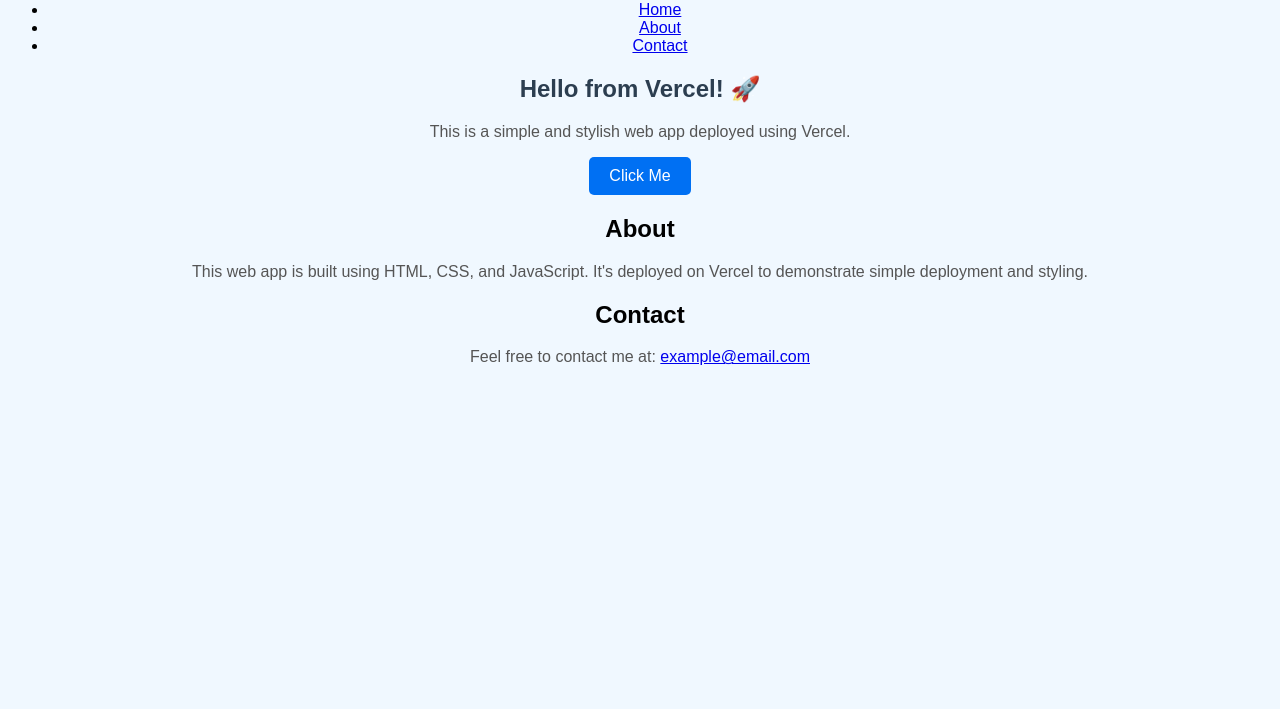
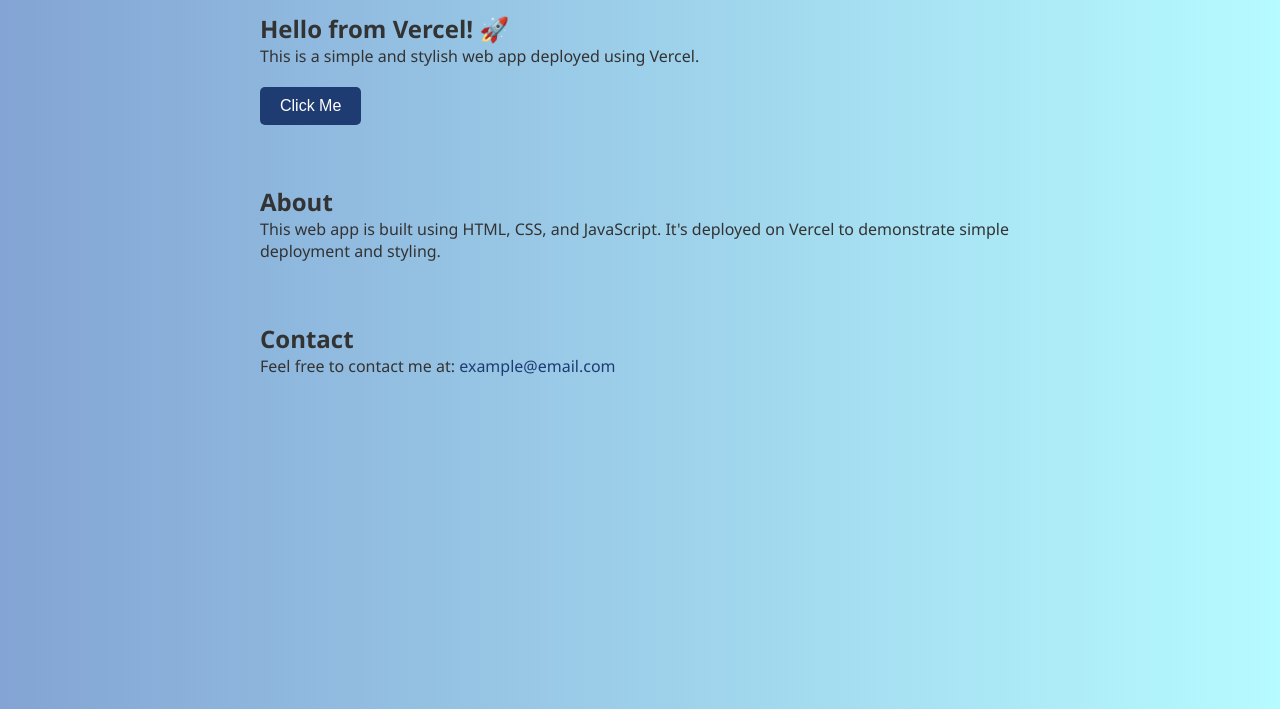
Before and after one commit to Yatyy/Vercel, a plain HTML site: page index.html in a window 1280 px wide. Shown: the part 91-800 px from the top of the page. Drawn offline with Linux system fonts and the light colour scheme.

Commit message:
Update style.css

```diff
--- a/style.css
+++ b/style.css
@@ -1,28 +1,85 @@
-body {
-  font-family: Arial, sans-serif;
-  background-color: #f0f8ff;
-  text-align: center;
-  padding-top: 50px;
+/* Reset */
+* {
+  margin: 0;
+  padding: 0;
+  box-sizing: border-box;
 }
 
-h1 {
-  color: #2c3e50;
+/* Body Styling */
+body {
+  font-family: 'Segoe UI', Tahoma, Geneva, Verdana, sans-serif;
+  background: linear-gradient(to right, #83a4d4, #b6fbff);
+  color: #333;
 }
 
-p {
-  color: #555;
+/* Navigation Bar */
+header {
+  background-color: #1e3c72;
+  padding: 15px 20px;
 }
 
+nav {
+  display: flex;
+  justify-content: space-between;
+  align-items: center;
+}
+
+.logo {
+  font-size: 1.5em;
+  color: white;
+  font-weight: bold;
+}
+
+.nav-links {
+  list-style: none;
+  display: flex;
+  gap: 20px;
+}
+
+.nav-links li a {
+  color: white;
+  text-decoration: none;
+  font-weight: bold;
+}
+
+.nav-links li a:hover {
+  text-decoration: underline;
+}
+
+/* Main Container */
+.container {
+  padding: 40px 20px;
+  max-width: 800px;
+  margin: 0 auto;
+}
+
+/* Sections */
+section {
+  margin-bottom: 60px;
+}
+
+/* Button Styling */
 button {
   padding: 10px 20px;
   font-size: 16px;
-  background-color: #0070f3;
+  background-color: #1e3c72;
   color: white;
   border: none;
   border-radius: 5px;
   cursor: pointer;
+  margin-top: 20px;
 }
 
 button:hover {
-  background-color: #0051aa;
+  background-color: #16325c;
 }
+
+/* Links */
+a {
+  color: #1e3c72;
+  text-decoration: none;
+}
+
+a:hover {
+  text-decoration: underline;
+}
```
